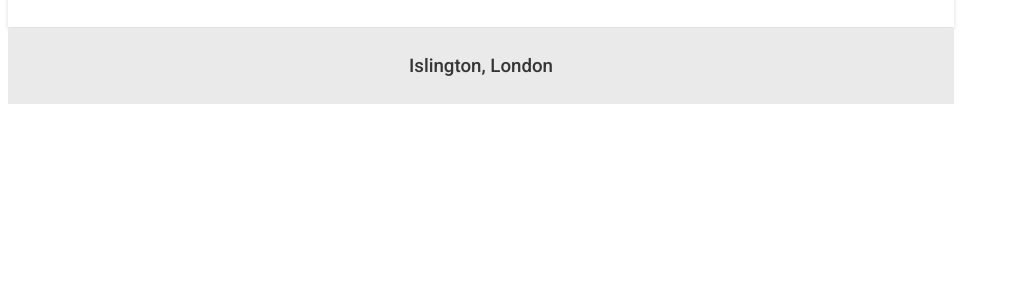
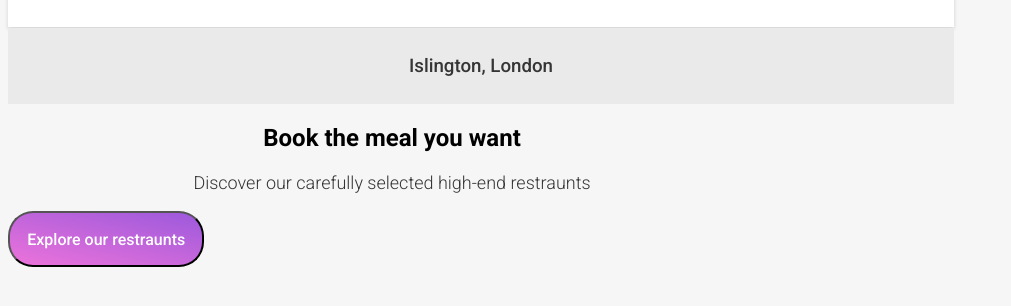
Before and after one commit to otemu/OhmyFoodWebsite, a plain HTML site: page index.html in a window 1280 px wide. Shown: the part 78-384 px from the top of the page, without its empty margins (0-1011 px from the left). Drawn offline with Linux system fonts and the light colour scheme; a web font is replaced by a local one.

Commit message:
2nd section almost complete

```diff
--- a/index.html
+++ b/index.html
@@ -36,7 +36,21 @@
     </div>
 
     <!--Call to action-->
-    <div>
+    <div class="cta">
+        <h2 class="book">Book the meal you want </h2>
+
+        <h3 class="discover">Discover our carefully selected high-end restraunts</h3>
+
+
+
+        <button>
+            <h2>Explore our restraunts
+
+            </h2>
+        </button>
+
+
+
 
     </div>
 
--- a/scss/_variables.scss
+++ b/scss/_variables.scss
@@ -1,4 +1,4 @@
 $primary:#9356DC;
 $secondary:#FF79DA;
 $tertiary:#99E2D0;
-$primarybackground:#EAEAEA
+$primarybackground: #F6F6F6;
--- a/scss/style.scss
+++ b/scss/style.scss
@@ -1,11 +1,8 @@
+@import "variables";
+@media (min-width:375px){
+    body{background-color: $primarybackground;
 
-@media (min-width:375px){
-    body{background: var(--White, #FFF);
-    float: left;
 width: 60%;
-
-;
-
 ;}
 
 
@@ -27,6 +24,7 @@ justify-content: center;
 align-items: center;
 flex-grow: 1;
 /* Shadow/Badge */
+background-color: #FFF;
 box-shadow: 0px 2px 4px 0px rgba(0, 0, 0, 0.15);
 width:100%;
 gap:-10px;
@@ -62,8 +60,68 @@ width: 100%;
     color: var(--Grey, #353535);
 /* Button */
 font-family: Roboto;
-
 font-style: normal;
 font-weight: 500;
 line-height: normal;
 }
+
+
+
+/* 2nd section of first page */
+
+
+
+.book{
+    color: #000;
+
+text-align: center;
+/* Section Title */
+font-family: Roboto;
+font-size: 24px;
+font-style: normal;
+font-weight: 700;
+line-height: normal;
+}
+
+
+.discover{
+    color: var(--Grey, #353535);
+text-align: center;
+font-family: Roboto;
+font-size: 18px;
+font-style: normal;
+font-weight: 300;
+line-height: normal;
+
+
+}
+
+button{
+    border-radius: 25px;
+background: var(--Button-Gradient, linear-gradient(193deg, #9356DC -11.44%, #FF79DA 123.93%));
+display: flex;
+flex-direction: column;
+justify-content: center;
+flex-shrink: 0;
+
+/* Shadow/Button */
+
+}
+
+div > button > h2{
+    color: var(--White, #FFF);
+text-align: center;
+/* Button */
+font-family: Roboto;
+font-size: 16px;
+font-style: normal;
+font-weight: 500;
+line-height: normal;
+display: flex;
+width: 180.495px;
+height: 24px;
+flex-direction: column;
+justify-content: center;
+flex-shrink: 0;
+
+}
```
Also changed, not shown: styles/style.css, 1 other file.
